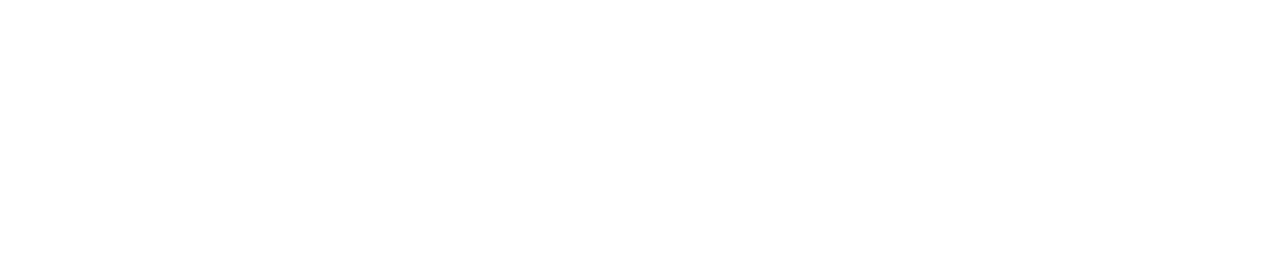
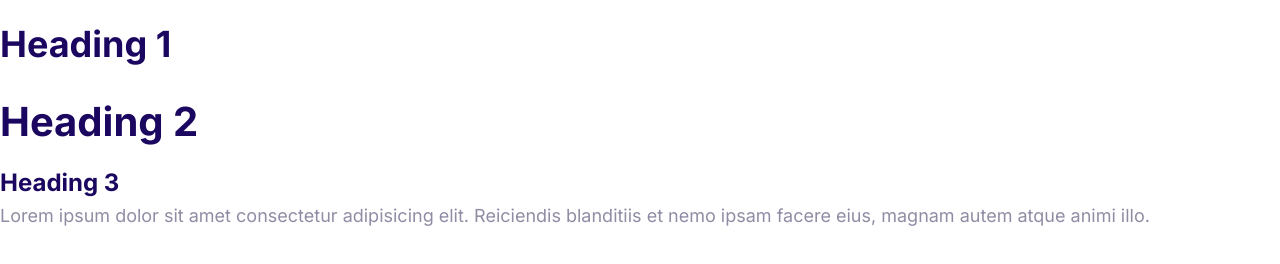
Before and after one commit to YagizDev/Moshify, a plain HTML site: page Moshify/index.html in a window 1280 px wide. Drawn offline with Linux system fonts and the light colour scheme.

Commit message:
Define the styles for the fonts.

```diff
--- a/Moshify/css/styles.css
+++ b/Moshify/css/styles.css
@@ -5,3 +5,47 @@
   --color-headings: #1b0760;
   --color-body: #918ca4;
 }
+
+html {
+  /* 62.5 of 16px = 10px */
+  font-size: 62.5%;
+}
+body {
+  font-family: Inter, Arial, Helvetica, sans-serif;
+  color: var(--color-body);
+  line-height: 1.15;
+  font-size: 2.4rem;
+}
+h1,
+h2,
+h3 {
+  color: var(--color-headings);
+  margin-bottom: 1rem;
+}
+h1 {
+  font-size: 7rem;
+}
+h2 {
+  font-size: 4rem;
+}
+h3 {
+  font-size: 3rem;
+}
+p {
+  margin-top: 0;
+}
+
+@media screen and (min-width: 1024px) {
+  body {
+    font-size: 1.8rem;
+  }
+  h1 {
+    font-size: 8rem;
+  }
+  h2 {
+    font-size: 4rem;
+  }
+  h3 {
+    font-size: 2.4rem;
+  }
+}
--- a/Moshify/index.html
+++ b/Moshify/index.html
@@ -5,8 +5,22 @@
     <meta http-equiv="X-UA-Compatible" content="IE=edge" />
     <meta name="viewport" content="width=device-width, initial-scale=1.0" />
     <title>Document</title>
+    <link rel="preconnect" href="https://fonts.googleapis.com" />
+    <link rel="preconnect" href="https://fonts.gstatic.com" crossorigin />
+    <link
+      href="https://fonts.googleapis.com/css2?family=Inter:wght@400;700&display=swap"
+      rel="stylesheet"
+    />
     <link rel="stylesheet" href="css/styles.css" type="text/css" />
     <link rel="stylesheet" href="css/normalize.css" />
   </head>
-  <body></body>
+  <body>
+    <h1>Heading 1</h1>
+    <h2>Heading 2</h2>
+    <h3>Heading 3</h3>
+    <p>
+      Lorem ipsum dolor sit amet consectetur adipisicing elit. Reiciendis
+      blanditiis et nemo ipsam facere eius, magnam autem atque animi illo.
+    </p>
+  </body>
 </html>
```
